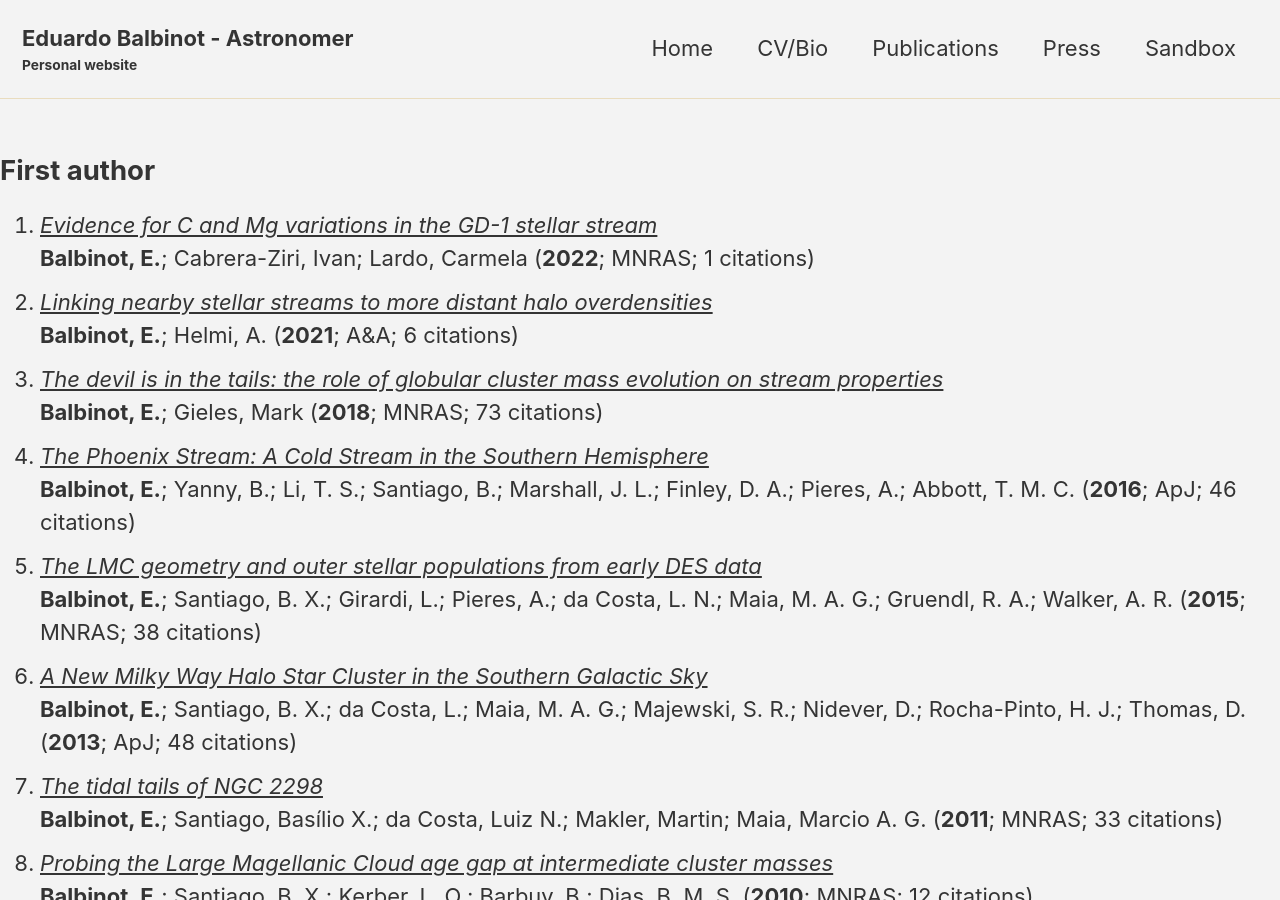
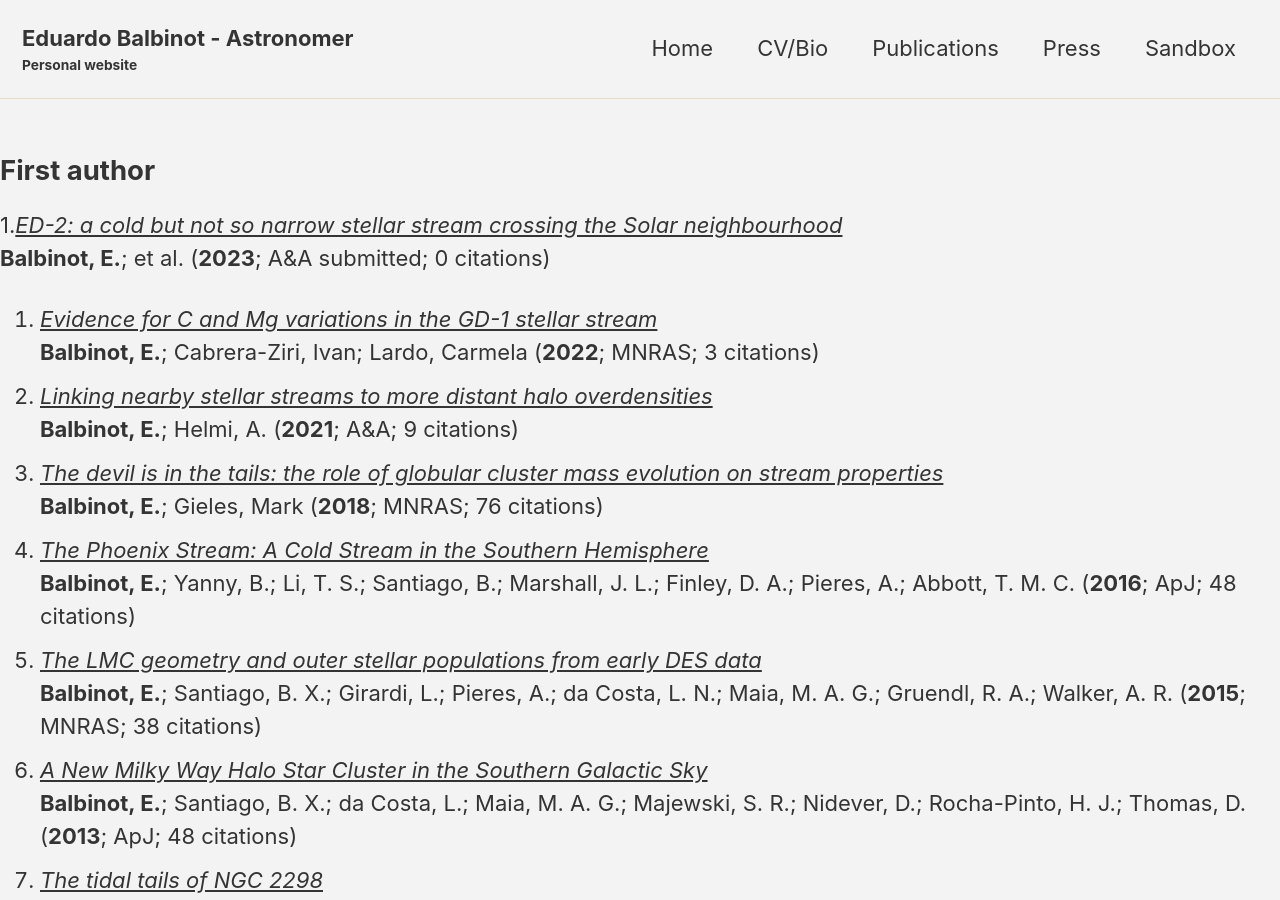
Before and after one commit to balbinot/balbinot.github.io, a Jekyll site: the page built from _pages/biblio.md, in a window 1280 px wide and 900 px high. Built offline with Jekyll 4.4.1, drawn with Linux system fonts in a browser that asks for light colours; cached includes are drawn as plain includes; our own code applies the rules of GitHub Pages for plain Markdown files.

Commit message:
Update biblio.md
add ed-2 paper, update citation count

```diff
--- a/_pages/biblio.md
+++ b/_pages/biblio.md
@@ -1,14 +1,15 @@
 ## First author
 
-1. [*Evidence for C and Mg variations in the GD-1 stellar stream*](https://ui.adsabs.harvard.edu/abs/2022MNRAS.tmp.1837B/abstract) <br/> **Balbinot, E.**; Cabrera-Ziri, Ivan; Lardo, Carmela               (**2022**; MNRAS; 1 citations)
-2. [*Linking nearby stellar streams to more distant halo overdensities*](https://ui.adsabs.harvard.edu/abs/2021A&A...654A..15B/abstract) <br/> **Balbinot, E.**; Helmi, A.               (**2021**; A&A; 6 citations)
-3. [*The devil is in the tails: the role of globular cluster mass evolution on stream properties*](https://ui.adsabs.harvard.edu/abs/2018MNRAS.474.2479B/abstract) <br/> **Balbinot, E.**; Gieles, Mark               (**2018**; MNRAS; 73 citations)
-4. [*The Phoenix Stream: A Cold Stream in the Southern Hemisphere*](https://ui.adsabs.harvard.edu/abs/2016ApJ...820...58B/abstract) <br/> **Balbinot, E.**; Yanny, B.; Li, T. S.; Santiago, B.; Marshall, J. L.; Finley, D. A.; Pieres, A.; Abbott, T. M. C.               (**2016**; ApJ; 46 citations)
-5. [*The LMC geometry and outer stellar populations from early DES data*](https://ui.adsabs.harvard.edu/abs/2015MNRAS.449.1129B/abstract) <br/> **Balbinot, E.**; Santiago, B. X.; Girardi, L.; Pieres, A.; da Costa, L. N.; Maia, M. A. G.; Gruendl, R. A.; Walker, A. R.               (**2015**; MNRAS; 38 citations)
-6. [*A New Milky Way Halo Star Cluster in the Southern Galactic Sky*](https://ui.adsabs.harvard.edu/abs/2013ApJ...767..101B/abstract) <br/> **Balbinot, E.**; Santiago, B. X.; da Costa, L.; Maia, M. A. G.; Majewski, S. R.; Nidever, D.; Rocha-Pinto, H. J.; Thomas, D.               (**2013**; ApJ; 48 citations)
-7. [*The tidal tails of NGC 2298*](https://ui.adsabs.harvard.edu/abs/2011MNRAS.416..393B/abstract) <br/> **Balbinot, E.**; Santiago, Basílio X.; da Costa, Luiz N.; Makler, Martin; Maia, Marcio A. G.               (**2011**; MNRAS; 33 citations)
-8. [*Probing the Large Magellanic Cloud age gap at intermediate cluster masses*](https://ui.adsabs.harvard.edu/abs/2010MNRAS.404.1625B/abstract) <br/> **Balbinot, E.**; Santiago, B. X.; Kerber, L. O.; Barbuy, B.; Dias, B. M. S.               (**2010**; MNRAS; 12 citations)
-9. [*The globular cluster NGC 6642: evidence for a depleted mass function in a very old cluster*](https://ui.adsabs.harvard.edu/abs/2009MNRAS.396.1596B/abstract) <br/> **Balbinot, E.**; Santiago, B. X.; Bica, E.; Bonatto, C.               (**2009**; MNRAS; 16 citations)
+1.[*ED-2: a cold but not so narrow stellar stream crossing the Solar neighbourhood*](https://arxiv.org/abs/2306.02756) <br/> **Balbinot, E.**; et al.               (**2023**; A&A submitted; 0 citations)
+2. [*Evidence for C and Mg variations in the GD-1 stellar stream*](https://ui.adsabs.harvard.edu/abs/2022MNRAS.tmp.1837B/abstract) <br/> **Balbinot, E.**; Cabrera-Ziri, Ivan; Lardo, Carmela               (**2022**; MNRAS; 3 citations)
+3. [*Linking nearby stellar streams to more distant halo overdensities*](https://ui.adsabs.harvard.edu/abs/2021A&A...654A..15B/abstract) <br/> **Balbinot, E.**; Helmi, A.               (**2021**; A&A; 9 citations)
+4. [*The devil is in the tails: the role of globular cluster mass evolution on stream properties*](https://ui.adsabs.harvard.edu/abs/2018MNRAS.474.2479B/abstract) <br/> **Balbinot, E.**; Gieles, Mark               (**2018**; MNRAS; 76 citations)
+5. [*The Phoenix Stream: A Cold Stream in the Southern Hemisphere*](https://ui.adsabs.harvard.edu/abs/2016ApJ...820...58B/abstract) <br/> **Balbinot, E.**; Yanny, B.; Li, T. S.; Santiago, B.; Marshall, J. L.; Finley, D. A.; Pieres, A.; Abbott, T. M. C.               (**2016**; ApJ; 48 citations)
+6. [*The LMC geometry and outer stellar populations from early DES data*](https://ui.adsabs.harvard.edu/abs/2015MNRAS.449.1129B/abstract) <br/> **Balbinot, E.**; Santiago, B. X.; Girardi, L.; Pieres, A.; da Costa, L. N.; Maia, M. A. G.; Gruendl, R. A.; Walker, A. R.               (**2015**; MNRAS; 38 citations)
+7. [*A New Milky Way Halo Star Cluster in the Southern Galactic Sky*](https://ui.adsabs.harvard.edu/abs/2013ApJ...767..101B/abstract) <br/> **Balbinot, E.**; Santiago, B. X.; da Costa, L.; Maia, M. A. G.; Majewski, S. R.; Nidever, D.; Rocha-Pinto, H. J.; Thomas, D.               (**2013**; ApJ; 48 citations)
+8. [*The tidal tails of NGC 2298*](https://ui.adsabs.harvard.edu/abs/2011MNRAS.416..393B/abstract) <br/> **Balbinot, E.**; Santiago, Basílio X.; da Costa, Luiz N.; Makler, Martin; Maia, Marcio A. G.               (**2011**; MNRAS; 33 citations)
+9. [*Probing the Large Magellanic Cloud age gap at intermediate cluster masses*](https://ui.adsabs.harvard.edu/abs/2010MNRAS.404.1625B/abstract) <br/> **Balbinot, E.**; Santiago, B. X.; Kerber, L. O.; Barbuy, B.; Dias, B. M. S.               (**2010**; MNRAS; 12 citations)
+10. [*The globular cluster NGC 6642: evidence for a depleted mass function in a very old cluster*](https://ui.adsabs.harvard.edu/abs/2009MNRAS.396.1596B/abstract) <br/> **Balbinot, E.**; Santiago, B. X.; Bica, E.; Bonatto, C.               (**2009**; MNRAS; 16 citations)
 
 
 ## All other publications
```
